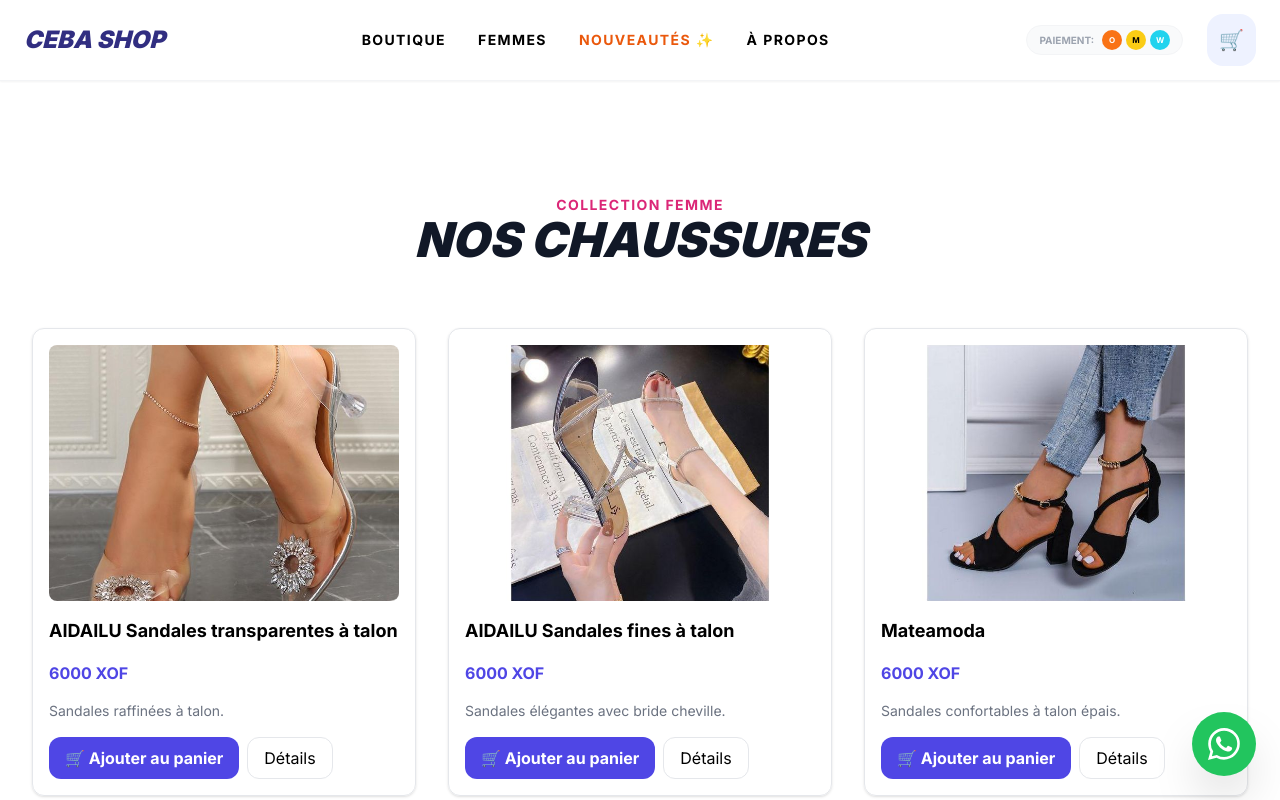
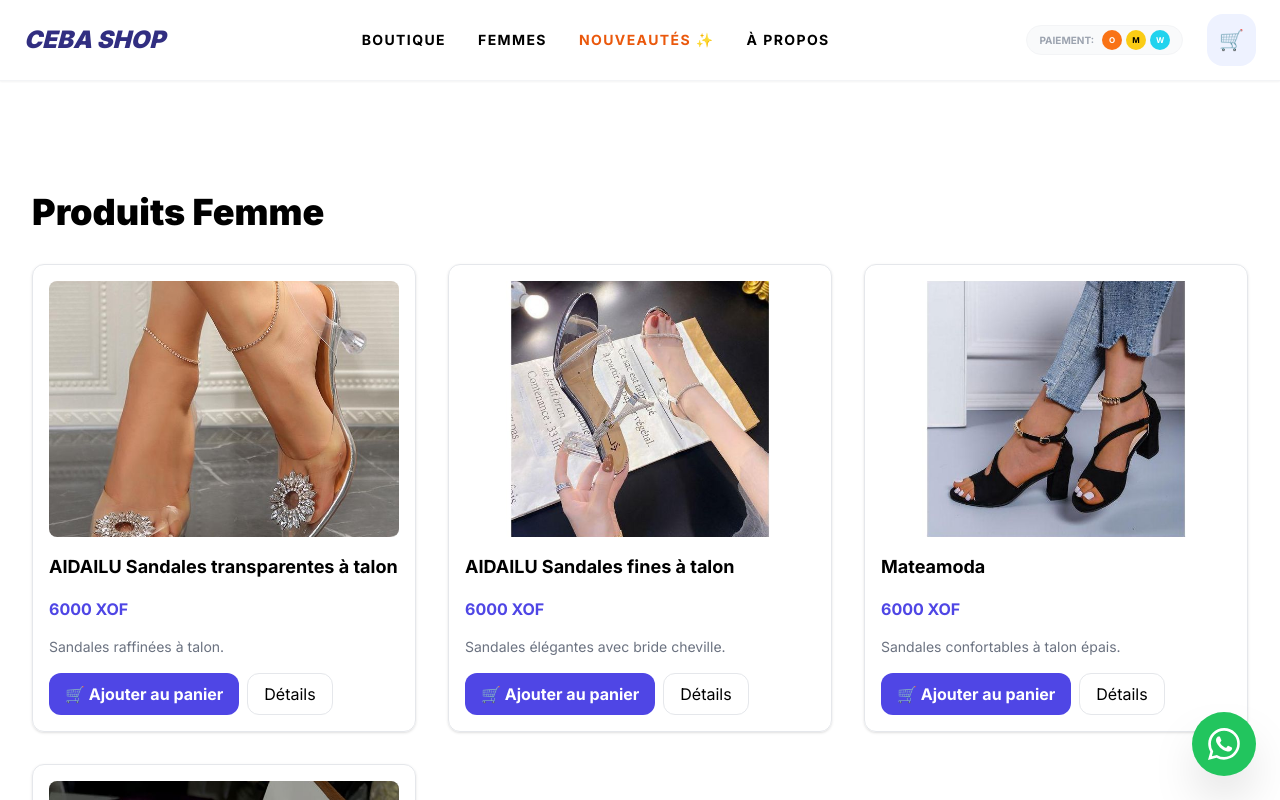
Before and after one commit to jeangoi483-droid/ceb-shop, a Next.js app: page /femmes in a window 1280 px wide. Shown: the top 800 px of the page. Built offline with nearby package versions, Linux system fonts and the light colour scheme.

Commit message:
Refactor imports and update header in FemmesPage

```diff
--- a/src/app/femmes/page.tsx
+++ b/src/app/femmes/page.tsx
@@ -1,18 +1,15 @@
 'use client';
 
-import React from 'react';
-import { mockProduct } from '../../data/product';
-import ProductCard from '../../components/ProductCard';
+import React from "react";
+import ProductCard from "../../components/ProductCard";
+import { mockProduct } from "../../data/product";
 
 export default function FemmesPage() {
   return (
     <div className="max-w-7xl mx-auto p-8 pt-24">
-      <header className="mb-16 text-center">
-        <span className="text-pink-600 font-bold tracking-widest uppercase text-sm">Collection Femme</span>
-        <h1 className="text-5xl font-black mb-4 text-gray-900 uppercase italic">Nos Chaussures</h1>
-      </header>
+      <h1 className="text-4xl font-black mb-8">Produits Femme</h1>
       <div className="grid grid-cols-1 md:grid-cols-2 lg:grid-cols-3 gap-8">
-        {mockProduct.map(product => (
+        {mockProduct.map((product) => (
           <ProductCard key={product.id} product={product} />
         ))}
       </div>
```
